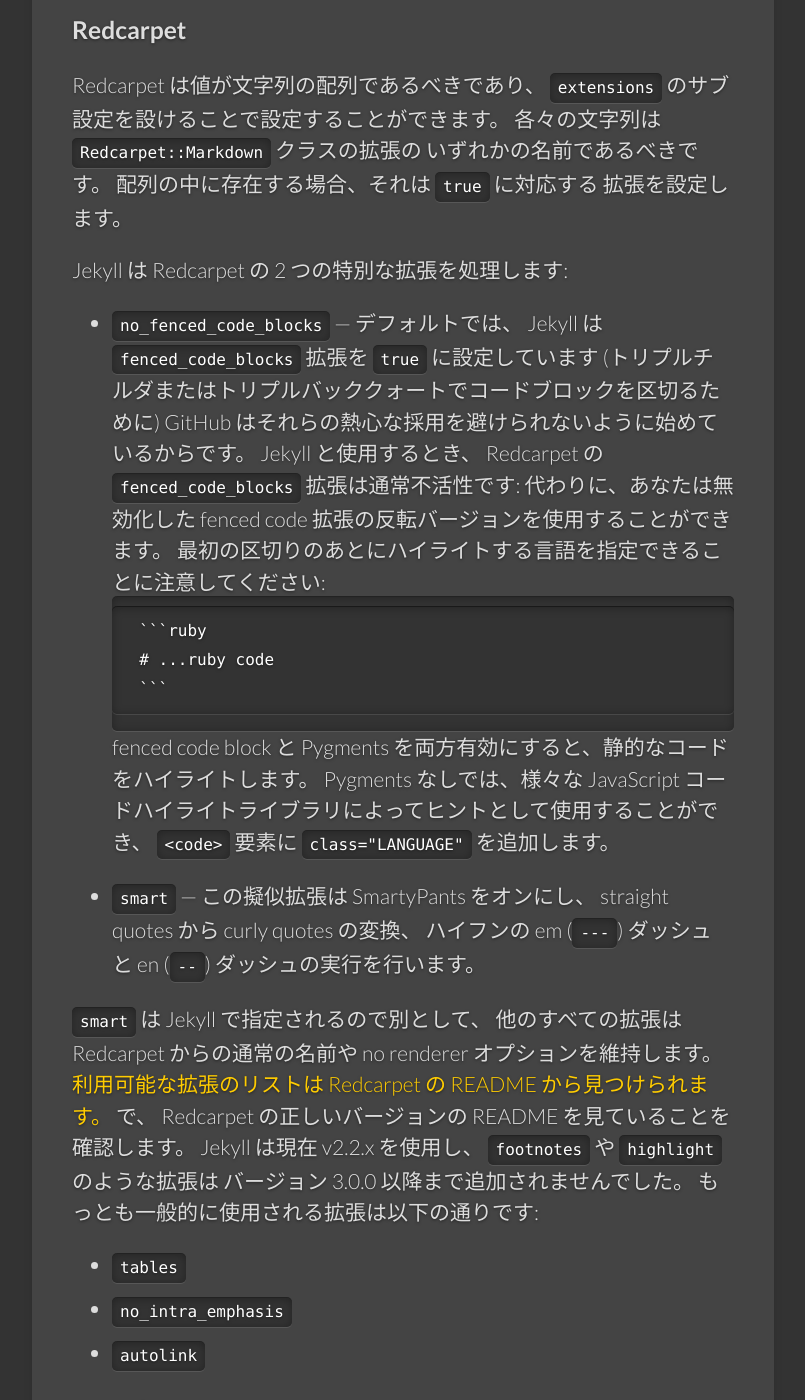
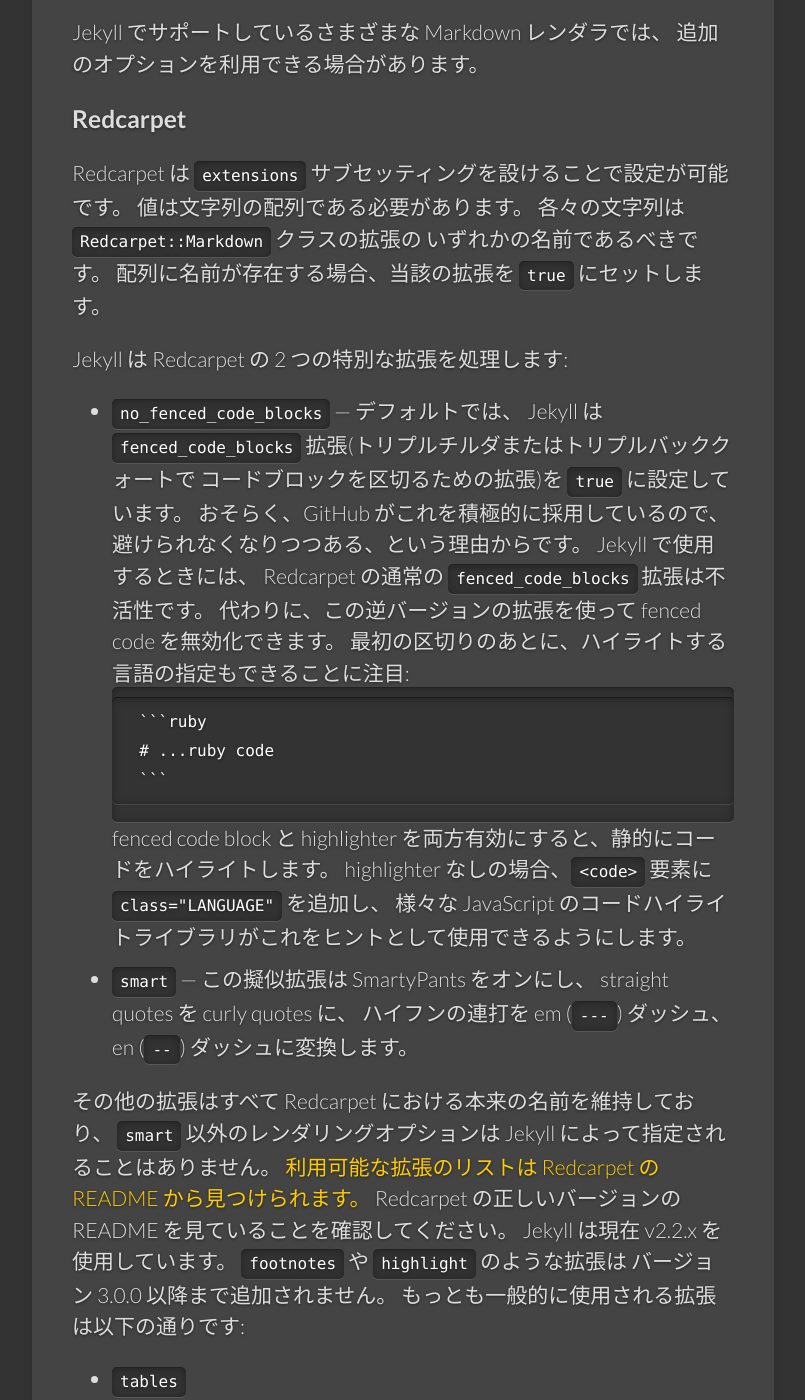
Before and after one commit to jekyllrb-ja/jekyllrb-ja.github.io, a Jekyll site: the page built from docs/configuration.md, in a window 1280 px wide and 1400 px high, scrolled down 5797 px. Shown: the whole window, without its empty margins (139-944 px from the left). Built offline with Jekyll 4.4.1, drawn with Linux system fonts in a browser that asks for light colours; some web fonts are replaced; some of the changed text lies outside the part shown.

Commit message:
configurationとherokuの翻訳の精査
表現は変えずに、原文との比較で差異が出ないように微修正。

````diff
--- a/docs/configuration.md
+++ b/docs/configuration.md
@@ -41,9 +41,9 @@
 ### Global Configuration
 -->
 
-以下のテーブルは、Jekyll で使用可能な設定の一覧で、
-それらは様々な<code class="option">オプション</code> (設定ファイルで指定します) と
-<code class="flag">フラグ</code> (コマンドラインで指定します) を制御します。
+以下のテーブルは、Jekyll で使用可能な設定と、
+それらを制御するための<code class="option">オプション</code> (設定ファイルで指定します) と
+<code class="flag">フラグ</code> (コマンドラインで指定します) の一覧です。
 
 <!--original
 The table below lists the available settings for Jekyll, and the various <code
@@ -75,7 +75,7 @@
     <tr class='setting'>
       <td>
         <p class='name'><strong>サイト出力先</strong></p>
-        <p class='description'>Jekyll がファイルを書き出すディレクトリを変更します</p>
+        <p class='description'>Jekyll がファイルを書き出すディレクトリを変更します。</p>
       </td>
       <td class="align-center">
         <p><code class="option">destination: DIR</code></p>
@@ -85,7 +85,7 @@
     <tr class='setting'>
       <td>
         <p class='name'><strong>セーフモード</strong></p>
-        <p class='description'><a href="../plugins/">カスタムプラグイン</a>を無効化します</p>
+        <p class='description'><a href="../plugins/">カスタムプラグイン</a>を無効化します。</p>
       </td>
       <td class="align-center">
         <p><code class="option">safe: BOOL</code></p>
@@ -95,7 +95,10 @@
     <tr class='setting'>
       <td>
         <p class='name'><strong>エクスクルード</strong></p>
-        <p class="description">変換するファイル、またはディレクトリから除外します</p>
+        <p class="description">ディレクトリやファイルを変換対象から除外します。
+          除外はサイトのソースディレクトリからの相対指定であり、
+          ソースディレクトリ外のものは指定できません。
+        </p>
       </td>
       <td class='align-center'>
         <p><code class="option">exclude: [DIR, FILE, ...]</code></p>
@@ -105,8 +108,8 @@
       <td>
         <p class='name'><strong>インクルード</strong></p>
         <p class="description">
-          変換するファイル、またはディレクトリに強制的に含めます。
-          ドットファイルはデフォルトで除外されるため、 <code>.htaccess</code> はよい例です。
+          ディレクトリまたはファイルを強制的に変換対象に含めます。
+          ドットファイルはデフォルトで除外されるため、 <code>.htaccess</code> を指定するのがよい例です。
         </p>
       </td>
       <td class='align-center'>
@@ -118,9 +121,9 @@
         <p class='name'><strong>タイムゾーン</strong></p>
         <p class="description">
             サイト生成のためにタイムゾーンを設定します。
-            環境変数 <code>TZ</code> で設定し、 Ruby は日付の作成と操作を処理するために使用します。
+            このオプションは、Ruby が日付の作成と操作を処理するために使用する環境変数 <code>TZ</code> を設定します。
             <a href="http://ja.wikipedia.org/wiki/Tz_database">IANA タイムゾーン データベース</a> からの
-            任意のエントリは有効です、例えば <code>America/New_York</code> のような。
+            任意のエントリが有効です、例えば <code>America/New_York</code> のような。
             デフォルトでは、あなたが使っているオペレーティングシステムのローカルタイムゾーンがセットされています。
         </p>
       </td>
@@ -134,10 +137,11 @@
         <p class="description">
             名前によってファイルのエンコーディングがセットされます。
             ( Ruby 1.9 またはそれ以降でのみ利用可能です。)
-            デフォルトの値は nil で、 Rubyのデフォルト <code>ASCII-8BIT</code> を使います。
+            デフォルトの値は、2.0.0以降では utf-8 、2.0.0より前では nil で、
+            Rubyのデフォルト <code>ASCII-8BIT</code> を使います。
             Ruby で利用可能なエンコーディングは、コマンド
             <code>ruby -e 'puts Encoding::list.join("\n")'</code>
-            によって示すことができます。
+            によって一覧することができます。
         </p>
       </td>
       <td class='align-center'>
@@ -272,7 +276,7 @@
     <tr class='setting'>
       <td>
         <p class='name'><strong>再生成</strong></p>
-        <p class='description'>ファイルが変更したとき、サイトの自動再生成を有効にします。</p>
+        <p class='description'>ファイルが変更された場合の、サイトの自動再生成を有効にします。</p>
       </td>
       <td class="align-center">
         <p><code class="flag">-w, --watch</code></p>
@@ -284,7 +288,7 @@
         <p class="description">
             自動的に読み込まれる <code>_config.yml</code> の代わりに
             設定ファイルを指定します。
-            以前のファイルの設定は、以降のファイルの設定で上書きされます。
+            先に指定したファイルの設定は、後に指定したファイルの設定で上書きされます。
         </p>
       </td>
       <td class='align-center'>
@@ -413,8 +417,8 @@
 -->
 
 以下のオプションに加え、 `serve` サブコマンドは `build` サブコマンドの
-オプションのいくつかを受け入れることができます。
-それは、あなたのサイトが提供される前に発生したサイトのビルドのために適用されます。
+オプションすべてを受け入れることができます。
+それらのオプションを使用してサイトをビルドしたうえで、サイトを serve します。
 
 <!--original
 In addition to the options below, the `serve` sub-command can accept any of the options
@@ -534,7 +538,7 @@
   <h5>設定ファイルにタブは使わないでください</h5>
   <p>
     パースエラーにつながるか、 Jekyll のデフォルト設定に戻るかのどちらかになるでしょう。
-    代わりにスペースを使用します。
+    代わりにスペースを使用してください。
   </p>
 </div>
 
@@ -565,11 +569,10 @@
 -->
 
 <div class="note warning">
-  <h5>2 つサポートしていない kramdown のオプションがあります</h5>
+  <h5>サポートしていない kramdown のオプションが 2 つあります</h5>
   <p>
-    <code>remove_block_html_tags</code> と <code>remove_span_html_tags</code> の両方を
-    現在 Jekyll がサポートしていないという事実のため、
-    それらは kramdown HTML コンバータに含まれていませんので
+    <code>remove_block_html_tags</code> と <code>remove_span_html_tags</code> の両方が
+    kramdown HTML コンバータに含まれていないので、現在 Jekyll でもそれらをサポートしていません。
     ご注意ください。
   </p>
 </div>
@@ -756,8 +759,8 @@
 ## Markdown Options
 -->
 
-Jekyll は様々な Markdown のレンダラをサポートしており、
-時折、利用可能な追加オプションを持っています。
+Jekyll でサポートしているさまざまな Markdown レンダラでは、
+追加のオプションを利用できる場合があります。
 
 <!--original
 The various Markdown renderers supported by Jekyll sometimes have extra options available.
@@ -769,12 +772,11 @@
 ### Redcarpet
 -->
 
-Redcarpet は値が文字列の配列であるべきであり、
-`extensions` のサブ設定を設けることで設定することができます。
+Redcarpet は `extensions` サブセッティングを設けることで設定が可能です。
+値は文字列の配列である必要があります。
 各々の文字列は `Redcarpet::Markdown` クラスの拡張の
 いずれかの名前であるべきです。
-配列の中に存在する場合、それは `true` に対応する
-拡張を設定します。
+配列に名前が存在する場合、当該の拡張を `true` にセットします。
 
 <!--original
 Redcarpet can be configured by providing an `extensions` sub-setting, whose value should be an array of strings. Each string should be the name of one of the `Redcarpet::Markdown` class's extensions; if present in the array, it will set the corresponding extension to `true`.
@@ -787,24 +789,27 @@
 -->
 
 - `no_fenced_code_blocks` --- デフォルトでは、
-  Jekyll は `fenced_code_blocks` 拡張を `true` に設定しています
-  (トリプルチルダまたはトリプルバッククォートでコードブロックを区切るために)
-  GitHub はそれらの熱心な採用を避けられないように始めているからです。
-  Jekyll と使用するとき、 Redcarpet の `fenced_code_blocks` 拡張は通常不活性です:
-  代わりに、あなたは無効化した fenced code 拡張の反転バージョンを使用することができます。
-    最初の区切りのあとにハイライトする言語を指定できることに注意してください:
+  Jekyll は `fenced_code_blocks` 拡張(トリプルチルダまたはトリプルバッククォートで
+  コードブロックを区切るための拡張)を `true` に設定しています。
+  おそらく、GitHub がこれを積極的に採用しているので、避けられなくなりつつある、という理由からです。
+  Jekyll で使用するときには、 Redcarpet の通常の `fenced_code_blocks` 拡張は不活性です。
+  代わりに、この逆バージョンの拡張を使って fenced code を無効化できます。
+  最初の区切りのあとに、ハイライトする言語の指定もできることに注目:
 
         ```ruby
         # ...ruby code
         ```
 
-    fenced code block と Pygments を両方有効にすると、静的なコードをハイライトします。
-    Pygments なしでは、様々な JavaScript コードハイライトライブラリによってヒントとして使用することができ、
-    `<code>` 要素に `class="LANGUAGE"` を追加します。
-
+    fenced code block と highlighter を両方有効にすると、静的にコードをハイライトします。
+    highlighter なしの場合、`<code>` 要素に `class="LANGUAGE"` を追加し、
+    様々な JavaScript のコードハイライトライブラリがこれをヒントとして使用できるようにします。
+- `smart` --- この擬似拡張は SmartyPants をオンにし、
+   straight quotes を curly quotes に、
+   ハイフンの連打を em (`---`) ダッシュ、 en (`--`) ダッシュに変換します。
 
 <!--original
 - `no_fenced_code_blocks` --- By default, Jekyll sets the `fenced_code_blocks` extension (for delimiting code blocks with triple tildes or triple backticks) to `true`, probably because GitHub's eager adoption of them is starting to make them inescapable. Redcarpet's normal `fenced_code_blocks` extension is inert when used with Jekyll; instead, you can use this inverted version of the extension for disabling fenced code.
+
     Note that you can also specify a language for highlighting after the first delimiter:
 
         ```ruby
@@ -812,22 +817,15 @@
         ```
 
     With both fenced code blocks and highlighter enabled, this will statically highlight the code; without any syntax highlighter, it will add a `class="LANGUAGE"` attribute to the `<code>` element, which can be used as a hint by various JavaScript code highlighting libraries.
--->
-
-- `smart` --- この擬似拡張は SmartyPants をオンにし、
-   straight quotes から curly quotes の変換、
-   ハイフンの em (`---`) ダッシュ と en (`--`) ダッシュの実行を行います。
-
-<!--original
 - `smart` --- This pseudo-extension turns on SmartyPants, which converts straight quotes to curly quotes and runs of hyphens to em (`---`) and en (`--`) dashes.
 -->
 
-`smart` は Jekyll で指定されるので別として、
-他のすべての拡張は Redcarpet からの通常の名前や no renderer オプションを維持します。
+その他の拡張はすべて Redcarpet における本来の名前を維持しており、
+`smart` 以外のレンダリングオプションは Jekyll によって指定されることはありません。
 [利用可能な拡張のリストは Redcarpet の README から見つけられます。][redcarpet_extensions]
-で、 Redcarpet の正しいバージョンの README を見ていることを確認します。
-Jekyll は現在 v2.2.x を使用し、 `footnotes` や `highlight` のような拡張は
-バージョン 3.0.0 以降まで追加されませんでした。
+Redcarpet の正しいバージョンの README を見ていることを確認してください。
+Jekyll は現在 v2.2.x を使用しています。 `footnotes` や `highlight` のような拡張は
+バージョン 3.0.0 以降まで追加されません。
 もっとも一般的に使用される拡張は以下の通りです:
 
 <!--original
````
Also changed, not shown: docs/heroku.md (+1 -1 lines).
